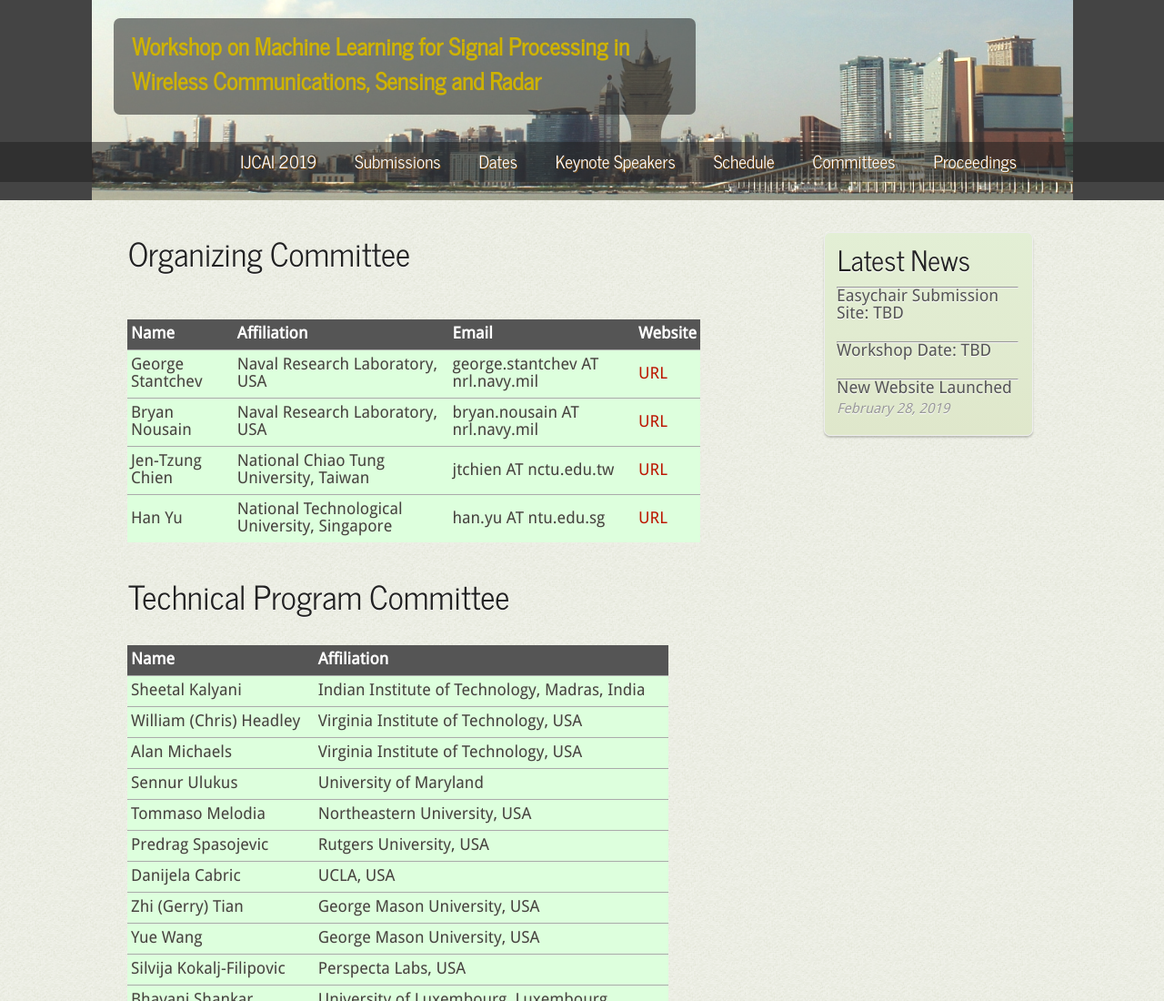
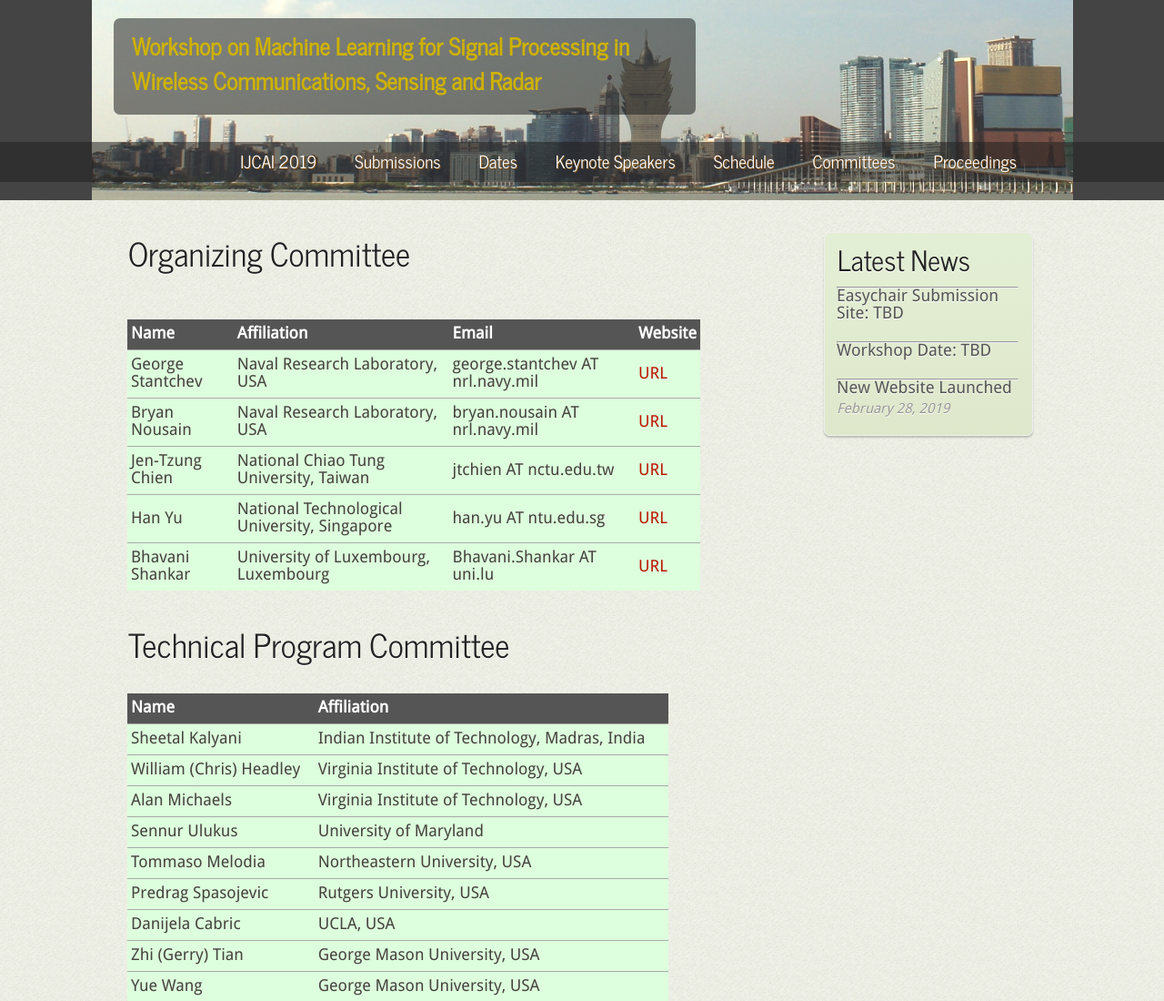
Before and after one commit to wmlsp/wmlsp.github.io, a plain HTML site: page committee.html in a window 1280 px wide. Shown: the top 1100 px of the page at 91% size. Drawn offline with Linux system fonts and the light colour scheme.

Commit message:
Added Bhavani as a co-organizer; fixed a typo on the Submissions page

```diff
--- a/committee.html
+++ b/committee.html
@@ -80,11 +80,17 @@
                     <td> jtchien AT nctu.edu.tw</td>
                     <td><a href="http://chien.cm.nctu.edu.tw/home/professor-page-/">URL</a></td>
                 </tr>
-              <tr>
+                <tr>
                     <td>Han Yu</td>
                     <td>National Technological University, Singapore</td>
                     <td> han.yu AT ntu.edu.sg</td>
                     <td><a href="https://sites.google.com/site/hanyushomepage/home">URL</a></td>
+                </tr>
+                <tr>
+                    <td>Bhavani Shankar</td>
+                    <td>University of Luxembourg, Luxembourg</td>
+                    <td> Bhavani.Shankar AT uni.lu</td>
+                    <td><a href="https://wwwfr.uni.lu/snt/people/bhavani_shankar">URL</a></td>
                 </tr>
             </table>
           <h1>Technical Program Committee</h1>
```
Also changed, not shown: submissions.html (+1 -1 lines).
